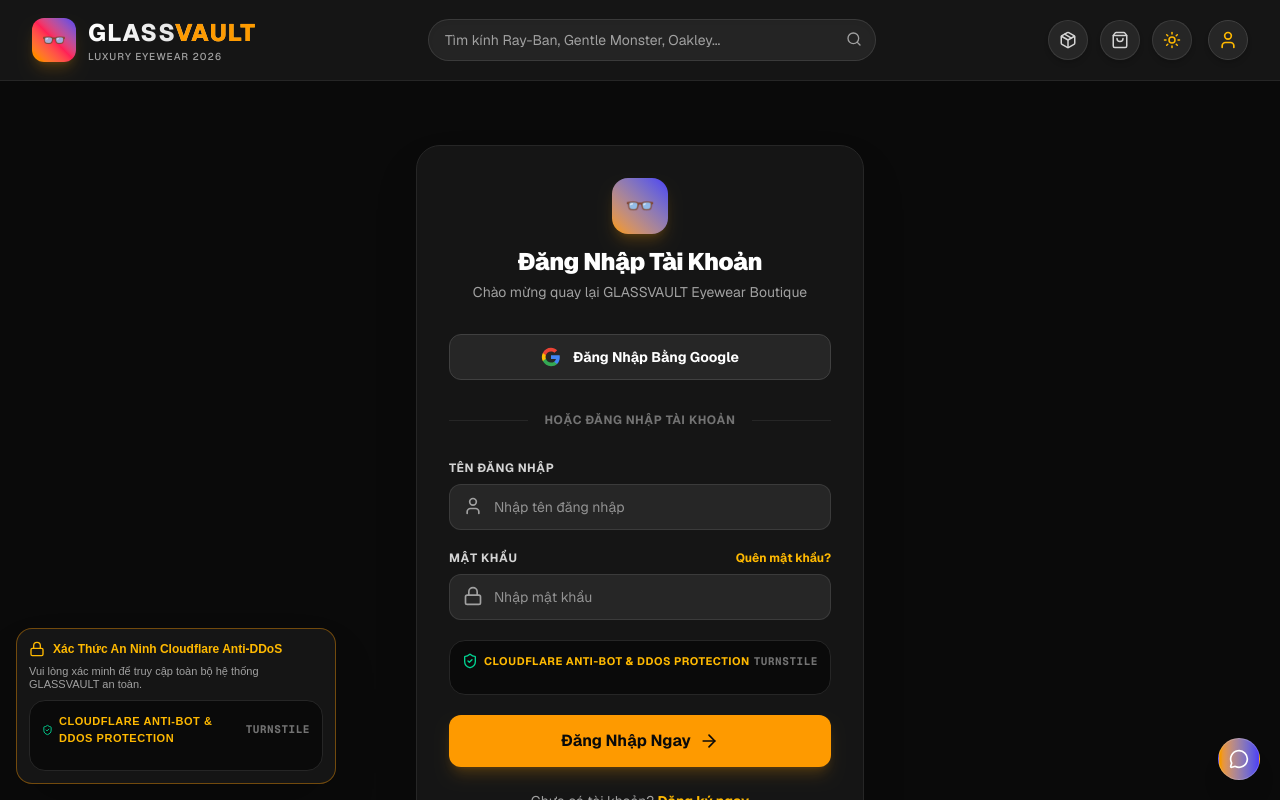
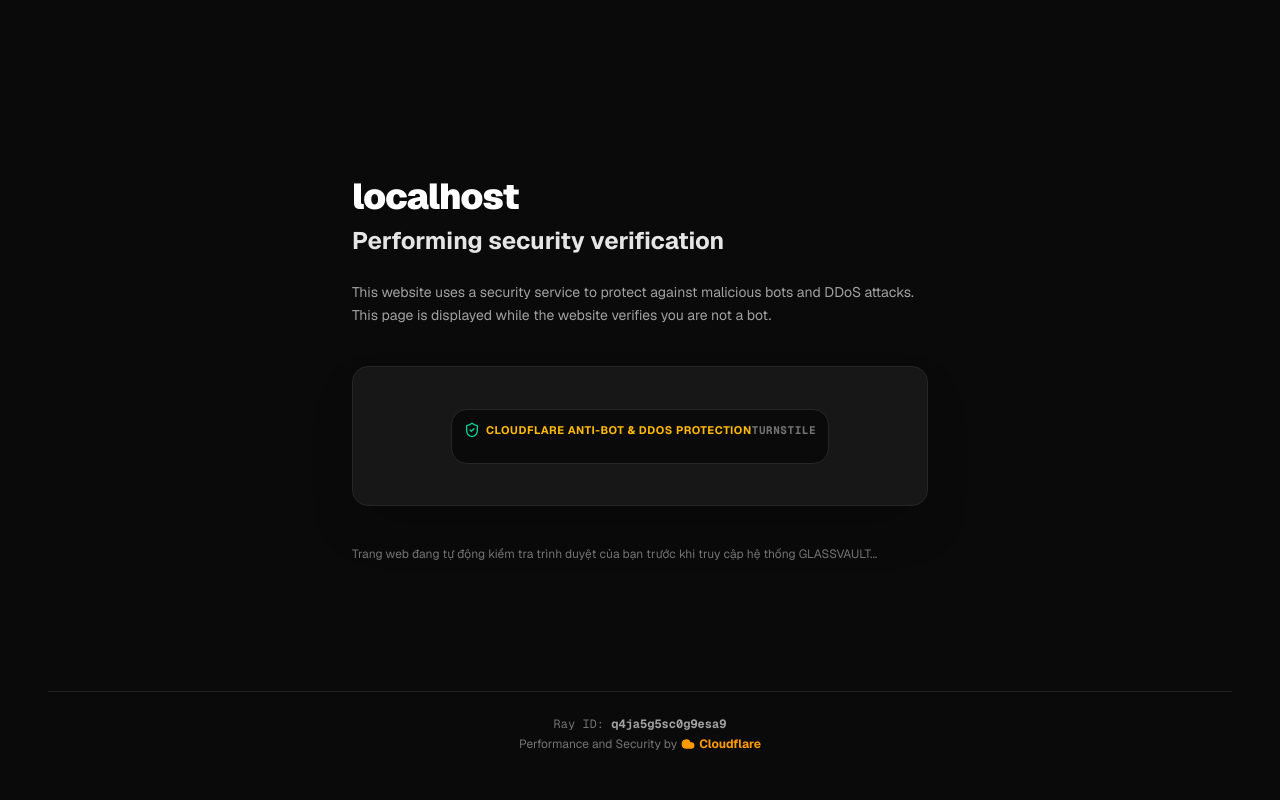
Before and after one commit to HuyBQ2004/glasses, a Next.js app: page /login in a window 1280 px wide. Shown: the top 800 px of the page. Built offline with nearby package versions, Linux system fonts and the light colour scheme; no server answers.

Commit message:
feat: implement authentication pages and API routes for login, signup, and password recovery

```diff
--- a/src/app/api/auth/login/route.ts
+++ b/src/app/api/auth/login/route.ts
@@ -1,20 +1,13 @@
 import { NextResponse } from 'next/server';
 import { supabase } from '@/lib/supabase';
 import { comparePassword, signToken } from '@/lib/auth';
-import { verifyTurnstileToken } from '@/lib/turnstile';
 
 export async function POST(req: Request) {
   try {
-    const { username, password, turnstileToken } = await req.json();
+    const { username, password } = await req.json();
 
     if (!username || !password) {
       return NextResponse.json({ success: false, error: 'Vui lòng nhập tài khoản và mật khẩu' }, { status: 400 });
-    }
-
-    // Verify Cloudflare Turnstile Bot Protection
-    const turnstileResult = await verifyTurnstileToken(turnstileToken);
-    if (!turnstileResult.success) {
-      return NextResponse.json({ success: false, error: turnstileResult.error }, { status: 400 });
     }
 
     const { data: user, error } = await supabase
--- a/src/app/api/auth/signup/route.ts
+++ b/src/app/api/auth/signup/route.ts
@@ -2,21 +2,14 @@
 import { supabase } from '@/lib/supabase';
 import { hashPassword } from '@/lib/auth';
 import { sendActivationEmail } from '@/lib/email';
-import { verifyTurnstileToken } from '@/lib/turnstile';
 import crypto from 'crypto';
 
 export async function POST(req: Request) {
   try {
-    const { username, password, fullname, email, phone, address, turnstileToken } = await req.json();
+    const { username, password, fullname, email, phone, address } = await req.json();
 
     if (!username || !password) {
       return NextResponse.json({ success: false, error: 'Tên đăng nhập và mật khẩu là bắt buộc' }, { status: 400 });
-    }
-
-    // Verify Cloudflare Turnstile Bot Protection
-    const turnstileResult = await verifyTurnstileToken(turnstileToken);
-    if (!turnstileResult.success) {
-      return NextResponse.json({ success: false, error: turnstileResult.error }, { status: 400 });
     }
 
     // Password Complexity Validation (Min 8 chars, uppercase, lowercase, number, special char)
--- a/src/app/forgot-password/page.tsx
+++ b/src/app/forgot-password/page.tsx
@@ -4,12 +4,10 @@
 import Link from 'next/link';
 import Header from '@/components/Header';
 import Footer from '@/components/Footer';
-import CloudflareTurnstile from '@/components/CloudflareTurnstile';
 import { Mail, CheckCircle2, ArrowRight, ArrowLeft } from 'lucide-react';
 
 export default function ForgotPasswordPage() {
   const [email, setEmail] = useState('');
-  const [turnstileToken, setTurnstileToken] = useState<string>('');
   const [loading, setLoading] = useState(false);
   const [error, setError] = useState('');
   const [successMsg, setSuccessMsg] = useState('');
@@ -112,9 +110,6 @@
                 </div>
               </div>
 
-              {/* Cloudflare Anti-Bot Turnstile Widget */}
-              <CloudflareTurnstile onVerify={(token) => setTurnstileToken(token)} />
-
               <button
                 type="submit"
                 disabled={loading}
--- a/src/app/login/page.tsx
+++ b/src/app/login/page.tsx
@@ -5,7 +5,6 @@
 import { useRouter as useAppRouter } from 'next/navigation';
 import Header from '@/components/Header';
 import Footer from '@/components/Footer';
-import CloudflareTurnstile from '@/components/CloudflareTurnstile';
 import { Lock, User, ArrowRight } from 'lucide-react';
 import { supabase } from '@/lib/supabase';
 
@@ -13,7 +12,6 @@
   const router = useAppRouter();
   const [username, setUsername] = useState('');
   const [password, setPassword] = useState('');
-  const [turnstileToken, setTurnstileToken] = useState<string>('');
   const [error, setError] = useState('');
   const [loading, setLoading] = useState(false);
 
@@ -26,7 +24,7 @@
       const res = await fetch('/api/auth/login', {
         method: 'POST',
         headers: { 'Content-Type': 'application/json' },
-        body: JSON.stringify({ username, password, turnstileToken }),
+        body: JSON.stringify({ username, password }),
       });
       const data = await res.json();
 
@@ -161,9 +159,6 @@
               </div>
             </div>
 
-            {/* Cloudflare Anti-Bot Turnstile Widget */}
-            <CloudflareTurnstile onVerify={(token) => setTurnstileToken(token)} />
-
             <button
               type="submit"
               disabled={loading}
--- a/src/app/signup/page.tsx
+++ b/src/app/signup/page.tsx
@@ -5,7 +5,6 @@
 import { useRouter } from 'next/navigation';
 import Header from '@/components/Header';
 import Footer from '@/components/Footer';
-import CloudflareTurnstile from '@/components/CloudflareTurnstile';
 import { User, Lock, Mail, Phone, MapPin, ArrowRight, CheckCircle2, XCircle, Eye, EyeOff } from 'lucide-react';
 import { supabase } from '@/lib/supabase';
 
@@ -19,7 +18,6 @@
     phone: '',
     address: '',
   });
-  const [turnstileToken, setTurnstileToken] = useState<string>('');
   const [showPassword, setShowPassword] = useState(false);
   const [error, setError] = useState('');
   const [successMsg, setSuccessMsg] = useState('');
@@ -59,7 +57,7 @@
       const res = await fetch('/api/auth/signup', {
         method: 'POST',
         headers: { 'Content-Type': 'application/json' },
-        body: JSON.stringify({ ...formData, turnstileToken }),
+        body: JSON.stringify(formData),
       });
       const data = await res.json();
 
@@ -316,9 +314,6 @@
                   />
                 </div>
 
-                {/* Cloudflare Anti-Bot Turnstile Widget */}
-                <CloudflareTurnstile onVerify={(token) => setTurnstileToken(token)} />
-
                 <button
                   type="submit"
                   disabled={loading}
--- a/src/components/GlobalCloudflareSecurity.tsx
+++ b/src/components/GlobalCloudflareSecurity.tsx
@@ -2,55 +2,85 @@
 
 import { useState, useEffect } from 'react';
 import CloudflareTurnstile from './CloudflareTurnstile';
-import { ShieldCheck, Lock } from 'lucide-react';
+import { ShieldCheck, Cloud } from 'lucide-react';
 
 export default function GlobalCloudflareSecurity() {
   const [verified, setVerified] = useState<boolean>(false);
-  const [showBadge, setShowBadge] = useState<boolean>(true);
+  const [domainName, setDomainName] = useState<string>('glassvault.store');
+  const [rayId, setRayId] = useState<string>('');
+  const [mounted, setMounted] = useState<boolean>(false);
 
   useEffect(() => {
-    // Check if session has already been verified
+    setMounted(true);
+    if (typeof window !== 'undefined') {
+      setDomainName(window.location.hostname || 'glassvault.store');
       const isVerified = sessionStorage.getItem('cf_verified') === 'true';
       if (isVerified) {
         setVerified(true);
+      }
+
+      // Random Ray ID generation matching Cloudflare style
+      const randomRay = Math.random().toString(36).substring(2, 12) + Math.random().toString(36).substring(2, 8);
+      setRayId(randomRay);
     }
   }, []);
 
   const handleVerify = (token: string) => {
     if (token) {
+      setTimeout(() => {
         setVerified(true);
+        if (typeof window !== 'undefined') {
           sessionStorage.setItem('cf_verified', 'true');
+        }
+      }, 500);
     }
   };
 
+  if (!mounted) return null;
+
+  if (verified) {
+    return null; // Smoothly unlocked, render normal website
+  }
+
   return (
-    <div className="fixed bottom-4 left-4 z-40">
-      {!verified ? (
-        <div className="bg-neutral-900/95 border border-amber-500/40 backdrop-blur-md rounded-2xl p-3 shadow-2xl space-y-2 max-w-xs animate-in slide-in-from-bottom duration-300">
-          <div className="flex items-center gap-2 text-xs font-bold text-amber-400">
-            <Lock className="w-4 h-4 text-amber-400 shrink-0" />
-            <span>Xác Thức An Ninh Cloudflare Anti-DDoS</span>
+    <div className="fixed inset-0 z-[99999] bg-neutral-950 text-white flex flex-col justify-between p-6 sm:p-12 font-sans select-none animate-in fade-in duration-300">
+      {/* Top Margin */}
+      <div />
+
+      {/* Main Cloudflare Challenge Content (Matches Cloudflare Security Verification Screen) */}
+      <div className="max-w-xl mx-auto w-full space-y-6">
+        <div>
+          <h1 className="text-3xl sm:text-4xl font-black text-white tracking-tight mb-2">
+            {domainName}
+          </h1>
+          <h2 className="text-xl sm:text-2xl font-bold text-neutral-200">
+            Performing security verification
+          </h2>
         </div>
-          <p className="text-[11px] text-neutral-400 leading-tight">
-            Vui lòng xác minh để truy cập toàn bộ hệ thống GLASSVAULT an toàn.
+
+        <p className="text-sm text-neutral-400 leading-relaxed">
+          This website uses a security service to protect against malicious bots and DDoS attacks. This page is displayed while the website verifies you are not a bot.
         </p>
+
+        {/* Cloudflare Turnstile Verification Widget */}
+        <div className="py-4">
+          <div className="bg-neutral-900 border border-neutral-800 rounded-2xl p-4 shadow-2xl flex flex-col items-center justify-center min-h-[140px]">
             <CloudflareTurnstile onVerify={handleVerify} />
           </div>
-      ) : (
-        showBadge && (
-          <div className="bg-neutral-900/80 border border-emerald-500/30 backdrop-blur-md rounded-full px-3 py-1.5 shadow-lg flex items-center gap-2 text-xs text-emerald-400 font-semibold animate-in fade-in duration-300">
-            <ShieldCheck className="w-4 h-4 text-emerald-400 shrink-0" />
-            <span>Cloudflare Protected (Anti-DDoS Active)</span>
-            <button
-              onClick={() => setShowBadge(false)}
-              className="text-neutral-500 hover:text-neutral-300 ml-1 text-xs"
-              title="Ẩn thông báo"
-            >
-              ✕
-            </button>
         </div>
-        )
-      )}
+
+        <p className="text-xs text-neutral-500">
+          Trang web đang tự động kiểm tra trình duyệt của bạn trước khi truy cập hệ thống GLASSVAULT...
+        </p>
+      </div>
+
+      {/* Bottom Footer (Ray ID & Cloudflare Attribution) */}
+      <div className="border-t border-neutral-800/80 pt-6 text-center text-xs text-neutral-500 space-y-1 font-mono">
+        <p>Ray ID: <span className="text-neutral-400 font-bold">{rayId}</span></p>
+        <p className="font-sans flex items-center justify-center gap-1">
+          Performance and Security by <span className="text-amber-500 font-bold flex items-center gap-1"><Cloud className="w-3.5 h-3.5 fill-amber-500" /> Cloudflare</span>
+        </p>
+      </div>
     </div>
   );
 }
```
Lines whose indentation alone changed are shown as unchanged.
